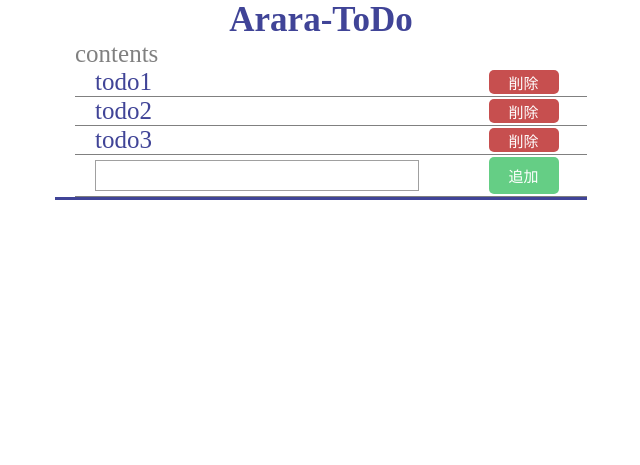
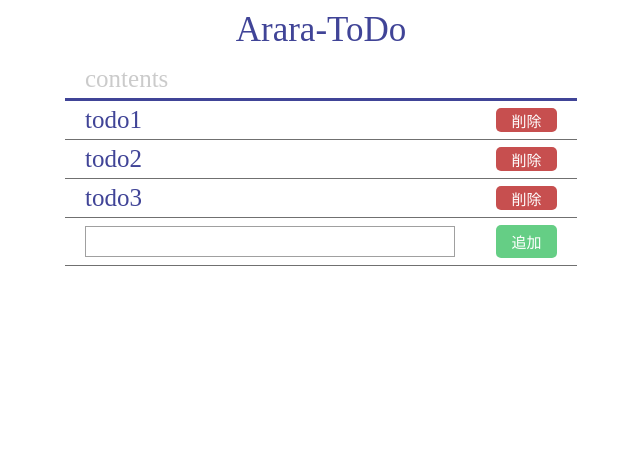
Before and after one commit to arara-ichihara/arara-todo, a Django app: page /araraTodoApp/ in a window 1280 px wide. Shown: the top 465 px of the page, without its empty margins (319-959 px from the left). Run offline with Django 3.2, Linux system fonts and the light colour scheme.

Commit message:
リストの微調整

```diff
--- a/araraTodo/static/style.css
+++ b/araraTodo/static/style.css
@@ -22,33 +22,35 @@ button{
 body {
     width: 100%;
 }
+/* ヘッダー */
 header h1 {
     text-align:center;
     color: 404497;
     font-size: 35px;
+    font-weight: 100;
+    padding: 10px 0;
 }
 main {
     width: 40%;
     margin: 0 auto;
 }
-main {
-    font-size: 25px;
+main > div {
     border-bottom: #404497 3px solid;
-    padding-left: 20px;
 }
 main > div p {
-    margin: 0;
-    color: grey;
+    color: #CBCBCB;
+    font-weight: 100;
+    padding: 5px 20px;
 }
 main > content li {
     display: flex;
     color: #404497;
-    padding: 0px 0 0px 20px;
+    padding: 5px 20px;
     list-style: none;
-    border-bottom: gray 1px solid;
+    border-bottom: #707070 1px solid;
 }
 main > content li p {
-    width: 80%;
+    width: 100%;
 }
 main > content li button {
     width: 70px;
@@ -66,8 +68,9 @@ main > content li button:hover {
 }
 
 main > content li p input[type=text]{
+    width: 90%;
     border: 1px solid #a0a0a0;
-    margin: 5px 0;
+    margin: 3px 0;
 }
 
 main > content li:last-child button{
```
